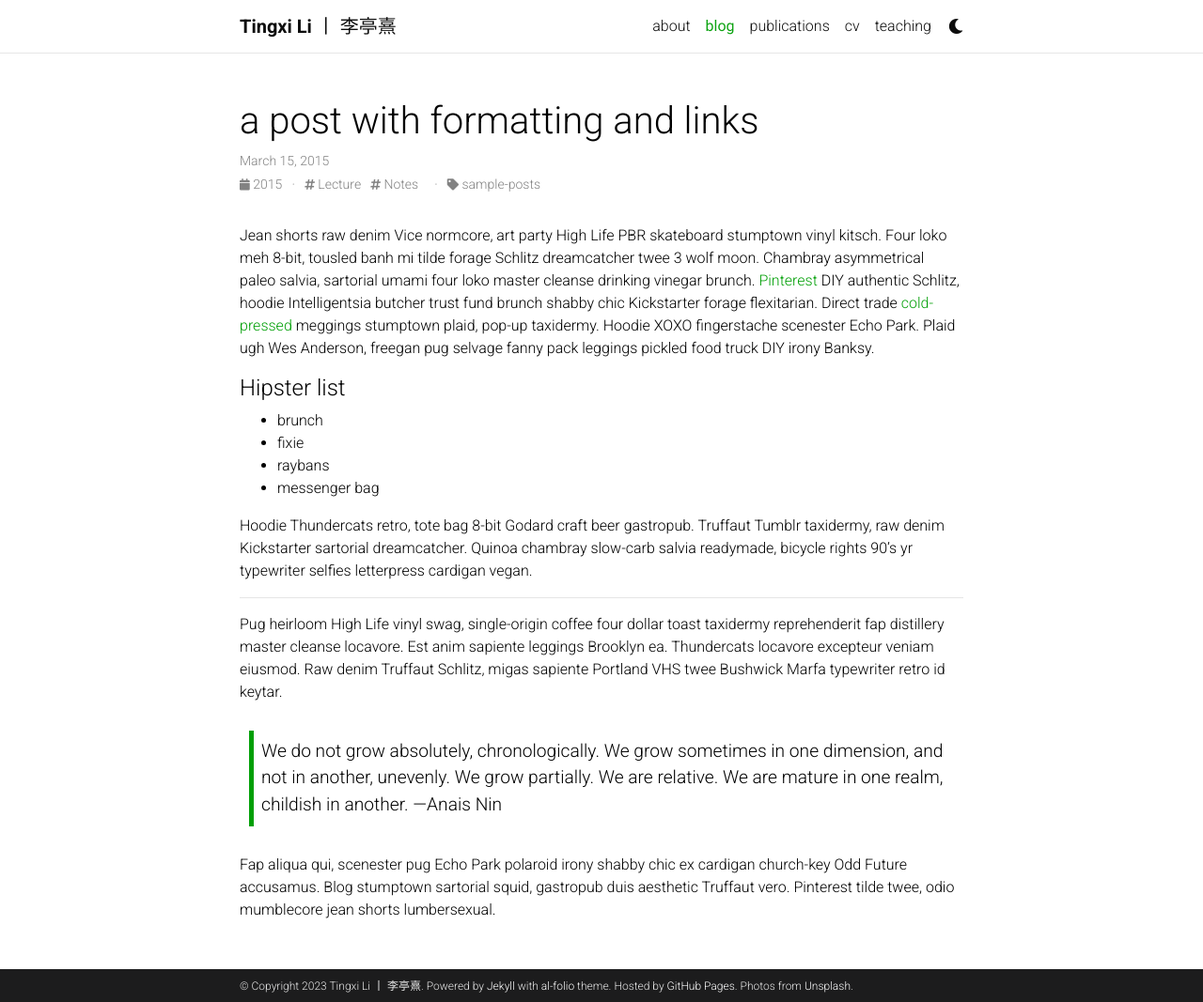
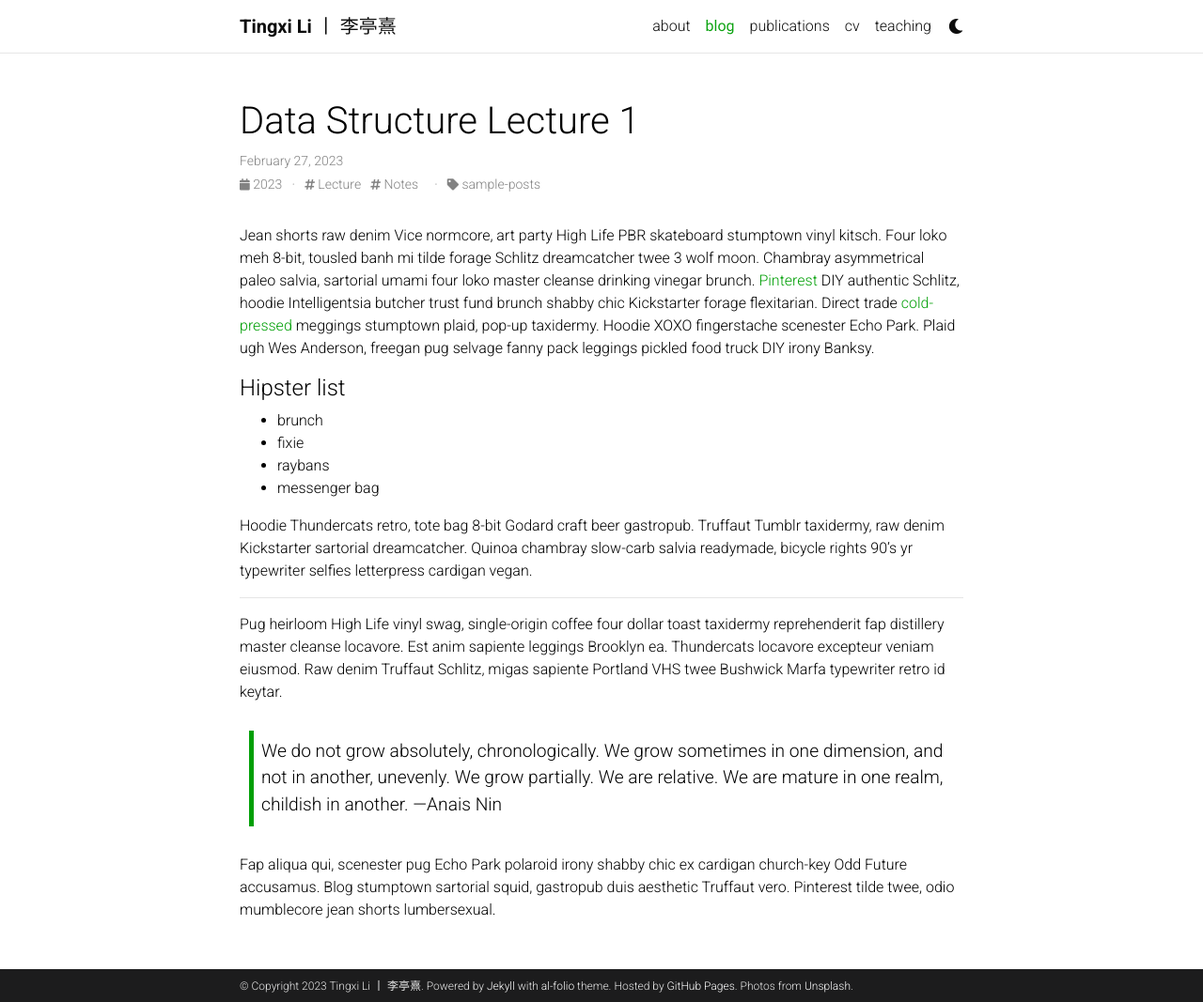
Before and after one commit to tinzzyli/tinzzyli.github.io, a Jekyll site: the page built from _posts/2023-02-27-formatting-and-link.md, in a window 1280 px wide and 1067 px high. Shown: the whole window at 94% size. Built offline with Jekyll 4.4.1, drawn with Linux system fonts in a browser that asks for light colours; comment, search, counter and statistics services are not loaded; a style sheet for code colours, icons or effects is not loaded.

Commit message:
Update and rename 2015-03-15-formatting-and-link.md to 2023-02-27-formatting-and-link.md

```diff
--- a/_posts/2015-03-15-formatting-and-link.md
+++ b/_posts/2023-02-27-formatting-and-link.md
@@ -1,8 +1,8 @@
 ---
 layout: post
-title:  a post with formatting and links
-date:   2015-03-15 16:40:16
-description: march & april, looking forward to summer
+title:  Data Structure Lecture 1
+date:   2023-02-27 12:00:00
+description: Data Structure and Algorithms
 tags: Lecture Notes
 categories: sample-posts
 ---
```
